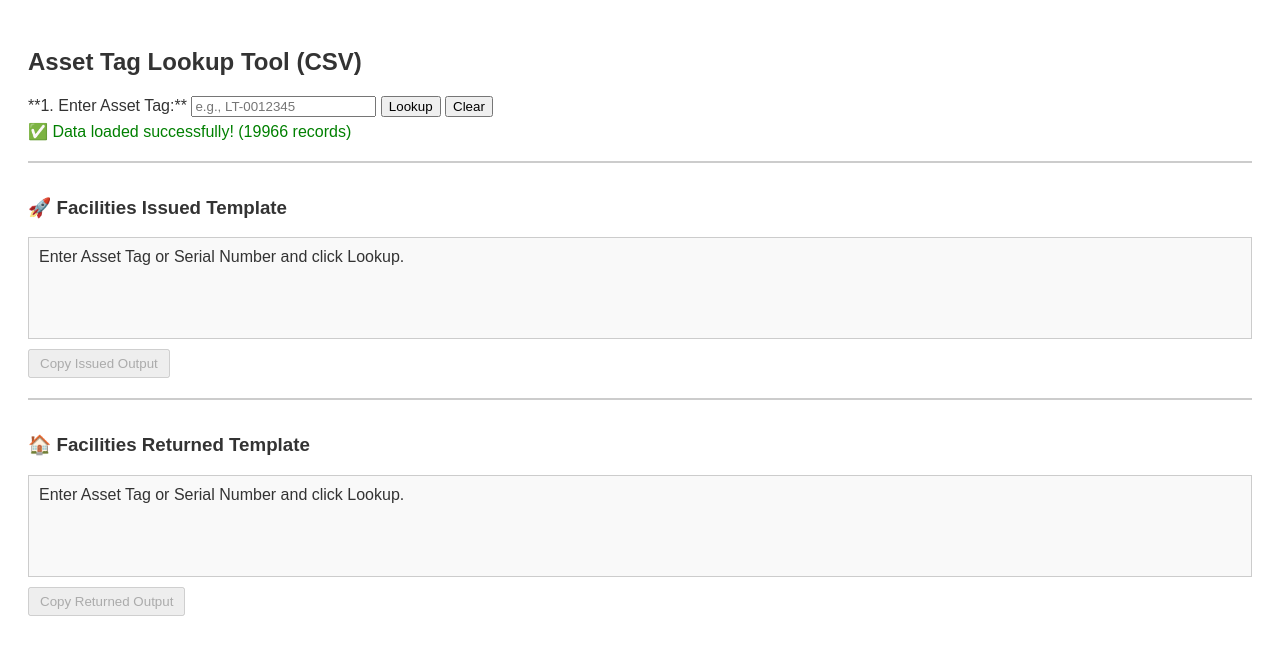
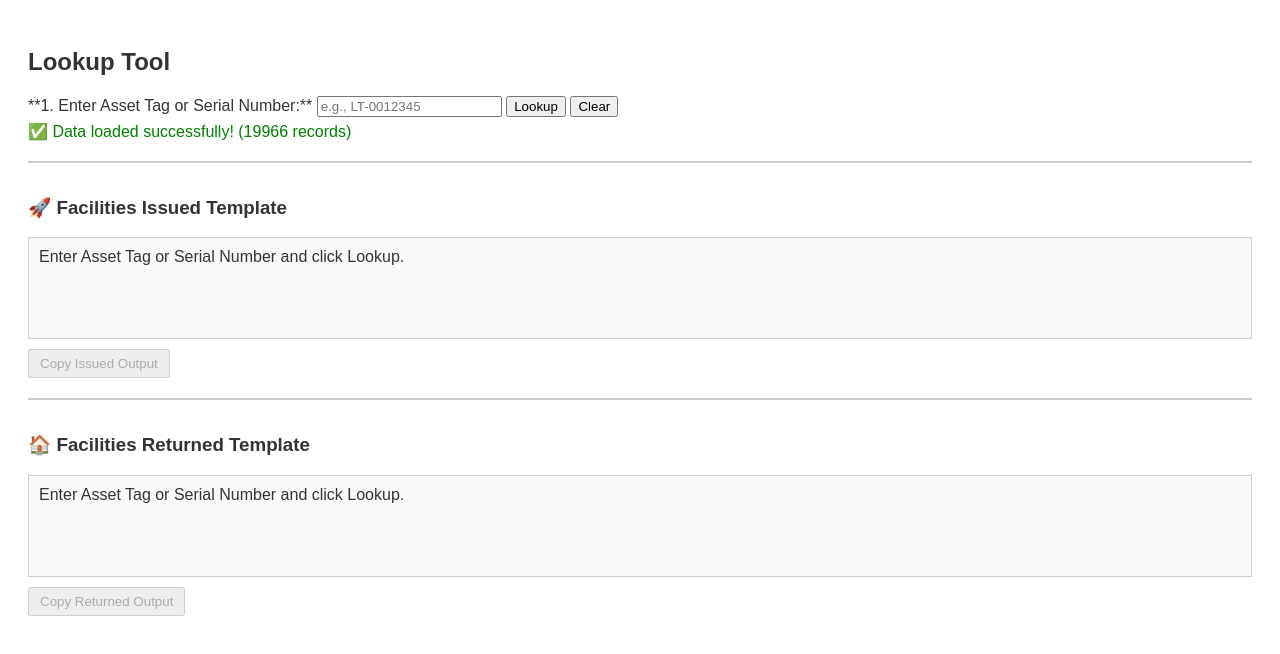
Before and after one commit to rafnexcorp/asset-lookup, a plain HTML site: page index.html in a window 1280 px wide. Drawn offline with Linux system fonts and the light colour scheme.

Commit message:
Update header and label text for clarity

```diff
--- a/index.html
+++ b/index.html
@@ -67,9 +67,9 @@
 </head>
 <body>
 
-    <h2>Asset Tag Lookup Tool (CSV)</h2>
+    <h2>Lookup Tool</h2>
 
-    <label for="assetTagInput">**1. Enter Asset Tag:**</label>
+    <label for="assetTagInput">**1. Enter Asset Tag or Serial Number:**</label>
     <input type="text" id="assetTagInput" placeholder="e.g., LT-0012345" onkeyup="checkEnter(event)">
     <button onclick="performLookup()">Lookup</button>
     <button onclick="clearFields()">Clear</button>
```
